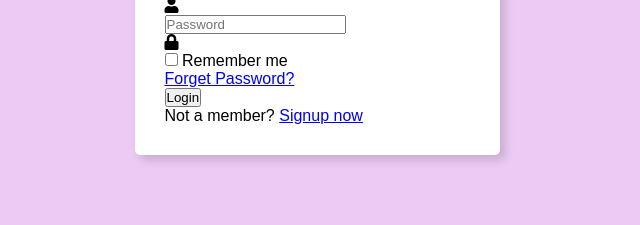
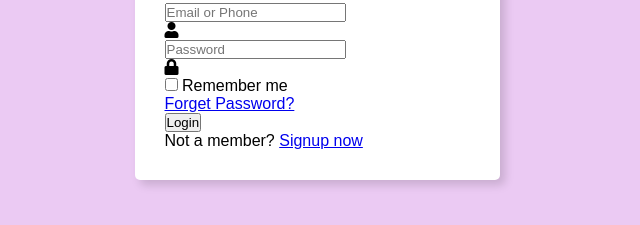
Before and after one commit to Simphiwe-Mabuya/login-page2, a plain HTML site: page index.html in a window 1280 px wide. Shown: the part 151-376 px from the top of the page, without its empty margins (323-963 px from the left). Drawn offline with Linux system fonts and the light colour scheme.

Commit message:
Added a form rule and set margin-top

```diff
--- a/style.css
+++ b/style.css
@@ -67,3 +67,7 @@ html,body {
 .social-icons a:last-child:hover{
     background: #0d8bd9;
 }
+
+form {
+    margin-top: 25px;
+}
```
